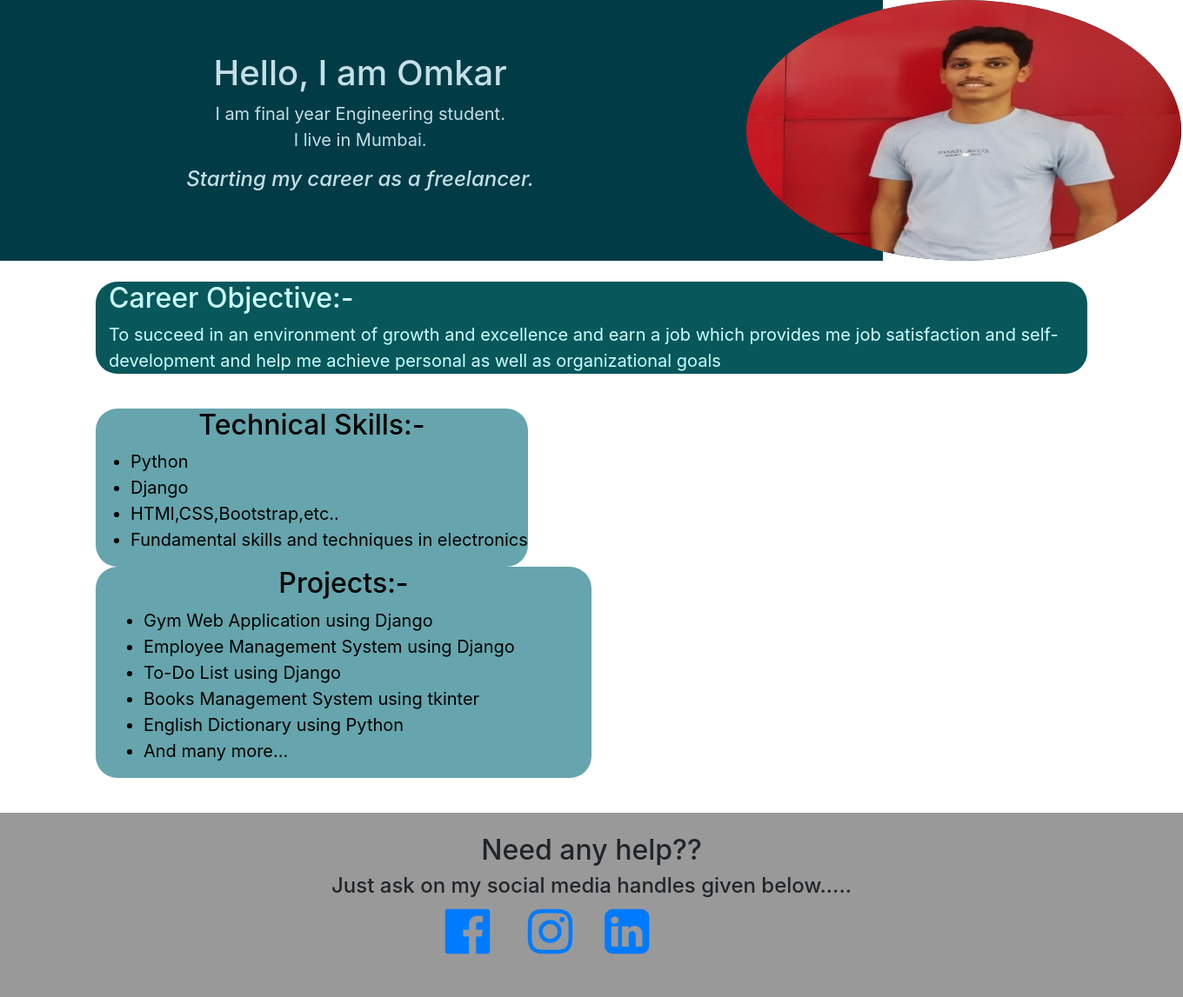
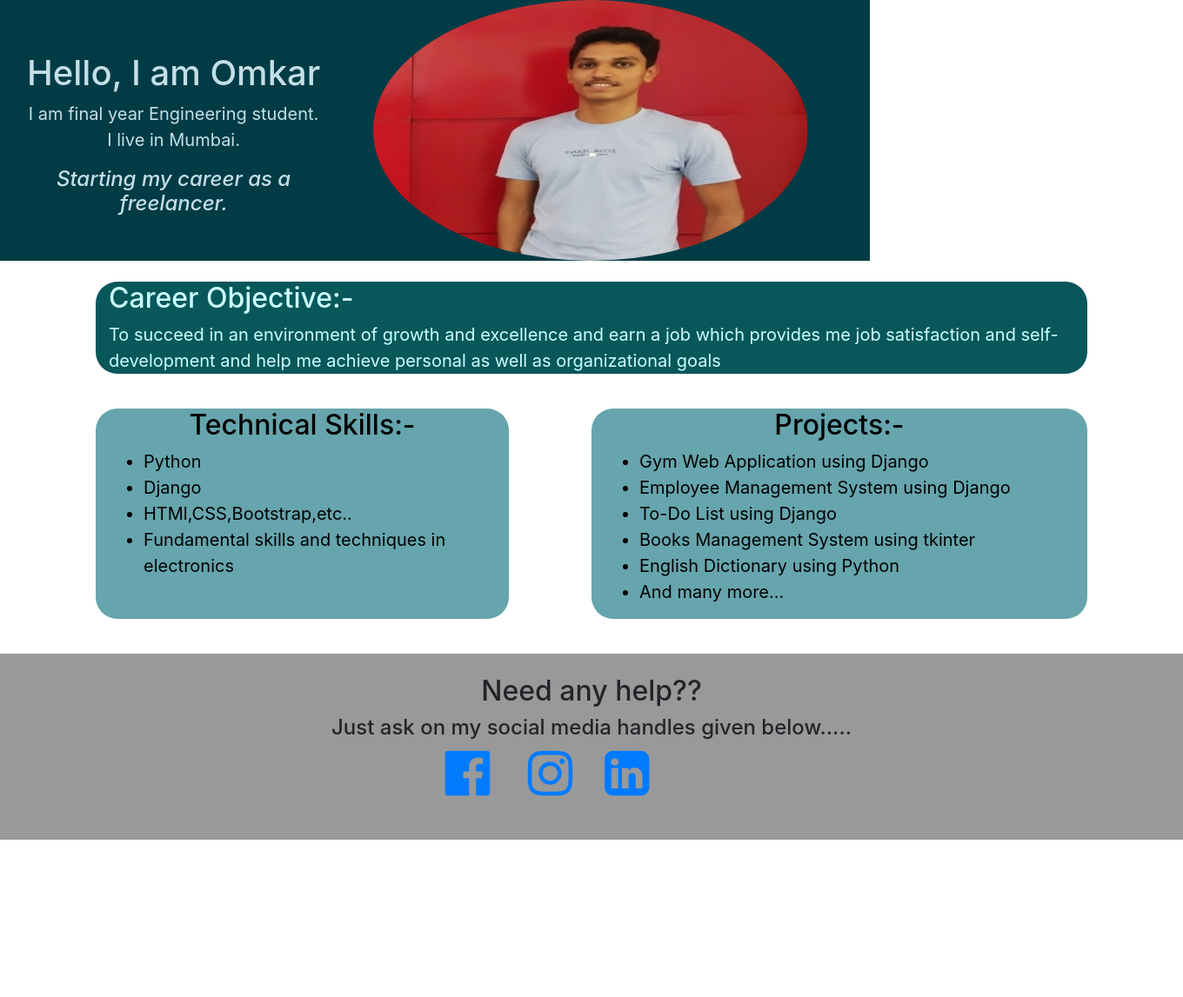
Before and after one commit to omkar1402/portfolio, a Django app: page / in a window 1360 px wide. Shown: the part 58-1205 px from the top of the page at 87% size. After the commit the page ends 1024 px from the top, so only its background shows below. Run offline with Django 3.2, Linux system fonts and the light colour scheme; some libraries are stand-ins or nearby versions.

Commit message:
Update home.html

```diff
--- a/templates/home.html
+++ b/templates/home.html
@@ -7,7 +7,7 @@
 <blockquote class="blockquote text-center">
     <div class="row">
 
-        <div class="col-md-10"><br><br>
+        <div class="col-md-5"><br><br>
             <h1>Hello, I am Omkar </h1>
             <blockquote class="blockquote">
                 <p class="mb-0">I am final year Engineering student.</p><p>I live in Mumbai.</p>
@@ -16,7 +16,7 @@
             </blockquote>
         </div>
 
-        <div class="col-md-2" style="background-color:003B46;">
+        <div class="col-md-4" style="background-color:003B46;">
             <img src="{% static 'myimage.jpg' %}" alt="Error Occured!!.." style="height:300px;width:500px;border-radius: 50%;background-color:003B46;">
         </div>
 
@@ -38,7 +38,7 @@
 <div class="container" style="color:00000;">
     <blockquote class="blockquote">
         <div class="row">
-            <div class="col-md-" style="background-color:66A5AD;border-radius:25px;">
+            <div class="col-md-5" style="background-color:66A5AD;border-radius:25px;">
                 <h2><div style="text-align:center"> Technical Skills:- </div></h2>
                 <ul>
                     <li>Python</li>
```
